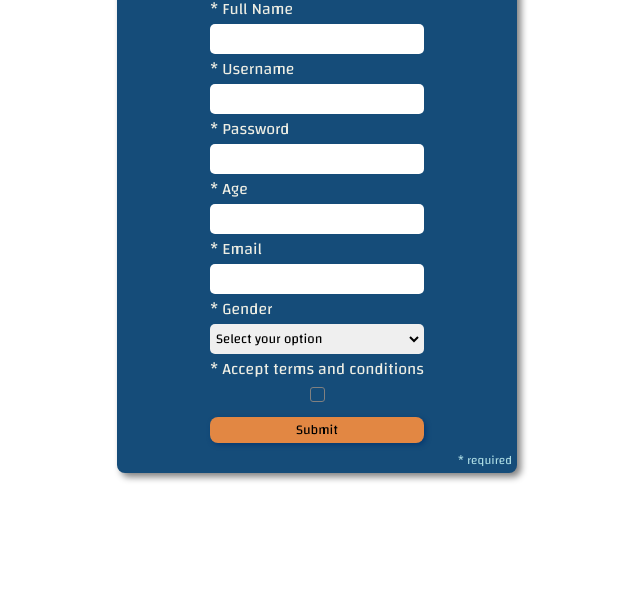
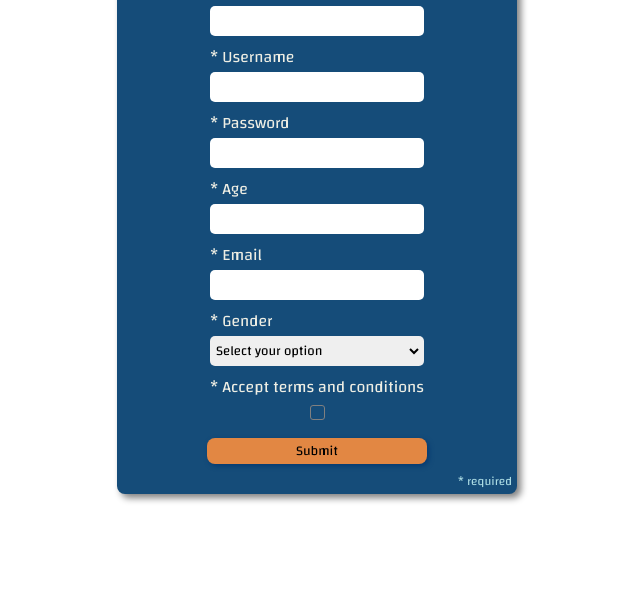
Before and after one commit to talivneh/workshop-1, a website: page index.html in a window 1280 px wide. Shown: the part 194-800 px from the top of the page, without its empty margins (323-963 px from the left). Drawn offline with nearby package versions, Linux system fonts and the light colour scheme.

Commit message:
fix: fixed main tag positioning issue

```diff
--- a/style.css
+++ b/style.css
@@ -14,7 +14,7 @@
 
 body{
     display: flex;
-    height: 95vh;
+    min-height: 95vh;
     align-items: center;
     justify-content: center;
 }
@@ -50,6 +50,7 @@ main{
     color: #eeeee4;
     display: flex;
     flex-direction: column;
+    padding: 3px;
 }
 
 .workshop-form > label > input, .workshop-form > label > select{
```
